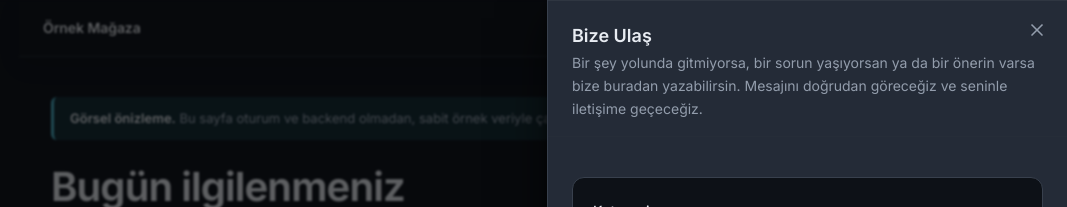
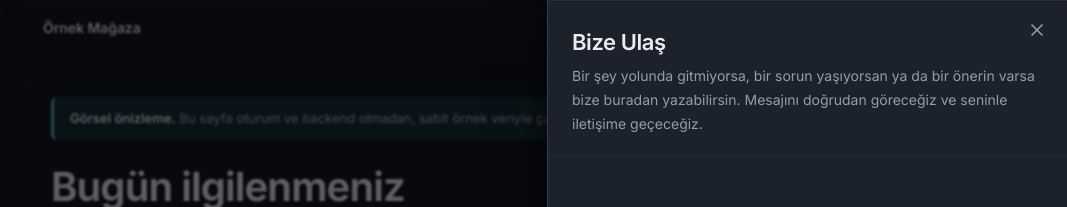
Before and after one commit to keremm44/whatsapp-assistant, a Next.js app in the folder frontend/: page /preview in a window 1280 px wide. Both pictures are taken after a click on the button "Bize Ulaş". Shown: the top 207 px of the page, without its empty margins (213-1280 px from the left). Built offline with nearby package versions, Linux system fonts and the light colour scheme; no server answers.

Commit message:
fix(frontend): align feedback sheet surface and typography

```diff
--- a/frontend/src/components/seller/shell/seller-feedback-sheet.tsx
+++ b/frontend/src/components/seller/shell/seller-feedback-sheet.tsx
@@ -62,17 +62,29 @@ export function SellerFeedbackSheet({
       <SheetContent
         side="right"
         portalContainer={portalContainer}
-        className="flex w-full flex-col gap-0 bg-overlay p-0 sm:max-w-[520px]"
+        className="flex w-full flex-col gap-0 bg-raised p-0 sm:max-w-[520px]"
       >
-        <SheetHeader className="mb-0 border-b border-divider px-5 pb-4 pt-6 sm:px-6">
-          <SheetTitle>Bize Ulaş</SheetTitle>
-          <SheetDescription className="max-w-[34rem] leading-relaxed">
+        <SheetHeader className="mb-0 border-b border-divider px-5 pb-5 pt-6 sm:px-6 sm:pt-7">
+          <SheetTitle className="font-heading text-[22px] font-semibold leading-7 tracking-[-0.02em] text-foreground">
+            Bize Ulaş
+          </SheetTitle>
+          <SheetDescription className="mt-1 max-w-[31rem] text-[14px] leading-6 text-muted-foreground">
             Bir şey yolunda gitmiyorsa, bir sorun yaşıyorsan ya da bir önerin varsa bize buradan yazabilirsin. Mesajını doğrudan göreceğiz ve seninle iletişime geçeceğiz.
           </SheetDescription>
         </SheetHeader>
 
-        <div className="min-h-0 flex-1 overflow-y-auto px-5 py-5 sm:px-6">
-          <div className="[&>section>div:first-child]:hidden [&>section]:space-y-5">
+        <div className="min-h-0 flex-1 overflow-y-auto px-5 py-6 sm:px-6">
+          <div
+            className={cn(
+              "[&>section>div:first-child]:hidden [&>section]:space-y-7",
+              "[&>section>form]:space-y-5 [&>section>form]:rounded-none [&>section>form]:border-0 [&>section>form]:bg-transparent [&>section>form]:p-0",
+              "[&_form_label]:text-[13px] [&_form_label]:font-semibold [&_form_label]:leading-5",
+              "[&_form_select]:border-boundary [&_form_select]:bg-sunken",
+              "[&_form_input]:border-boundary [&_form_input]:bg-sunken",
+              "[&_form_textarea]:border-boundary [&_form_textarea]:bg-sunken",
+              "[&_h3]:font-heading [&_h3]:text-[16px] [&_h3]:font-semibold [&_h3]:leading-6",
+            )}
+          >
             <SellerFeedbackWorkspace />
           </div>
         </div>
```
